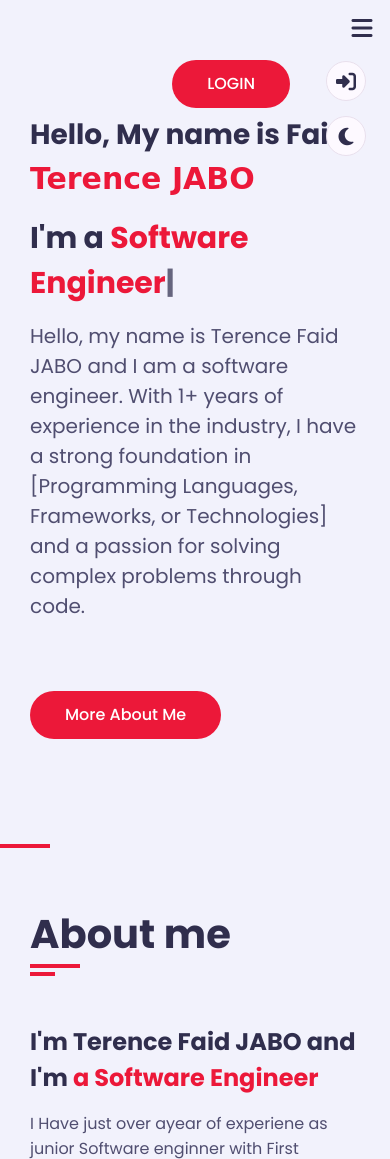
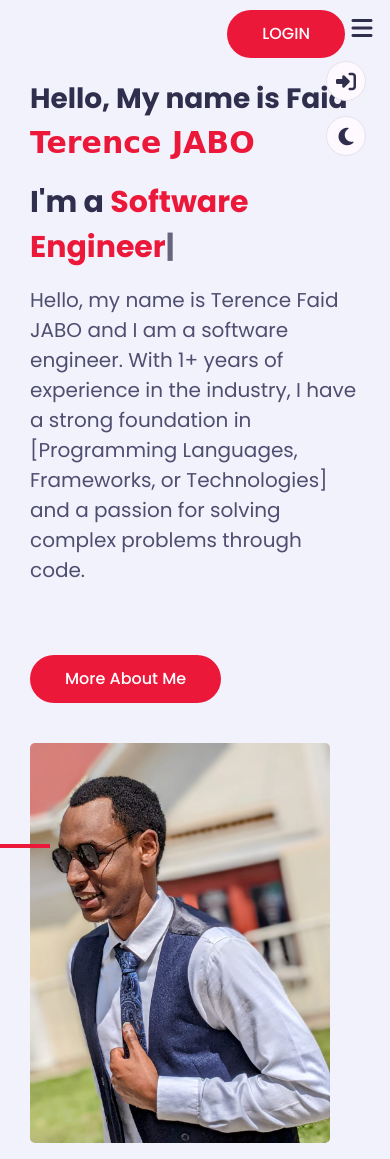
Before and after one commit to faid-terence/Andela-Capstone-Project-Frontend, a plain HTML site: page index.html in a window 390 px wide. Shown: the top 1159 px of the page. Drawn offline with nearby package versions, Linux system fonts and the light colour scheme; no server answers; a web font is replaced by a local one.

Commit message:
Updated Image on responsiveness

```diff
--- a/assets/css/main.css
+++ b/assets/css/main.css
@@ -901,8 +901,21 @@ textarea
     }
     .home .home-img
     {
-        display: none;
+        margin-top: 40px;
+
     }
+    .home .home-img::after
+{
+    display: none;
+}
+.home .home-img::before
+{
+    display: none;
+}
+.hi{
+   margin-top: -50px;
+   right: 45px;
+}
     #menu
     {
         display: block;
```
